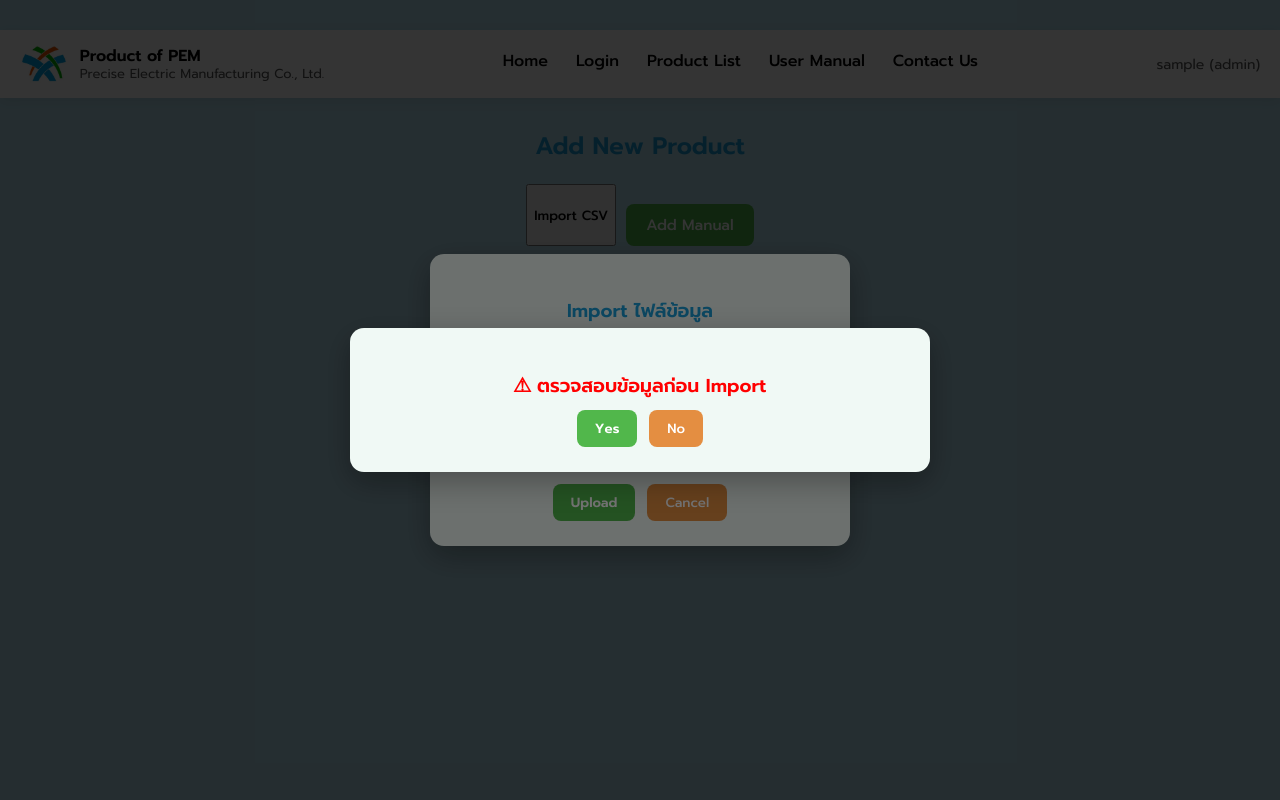
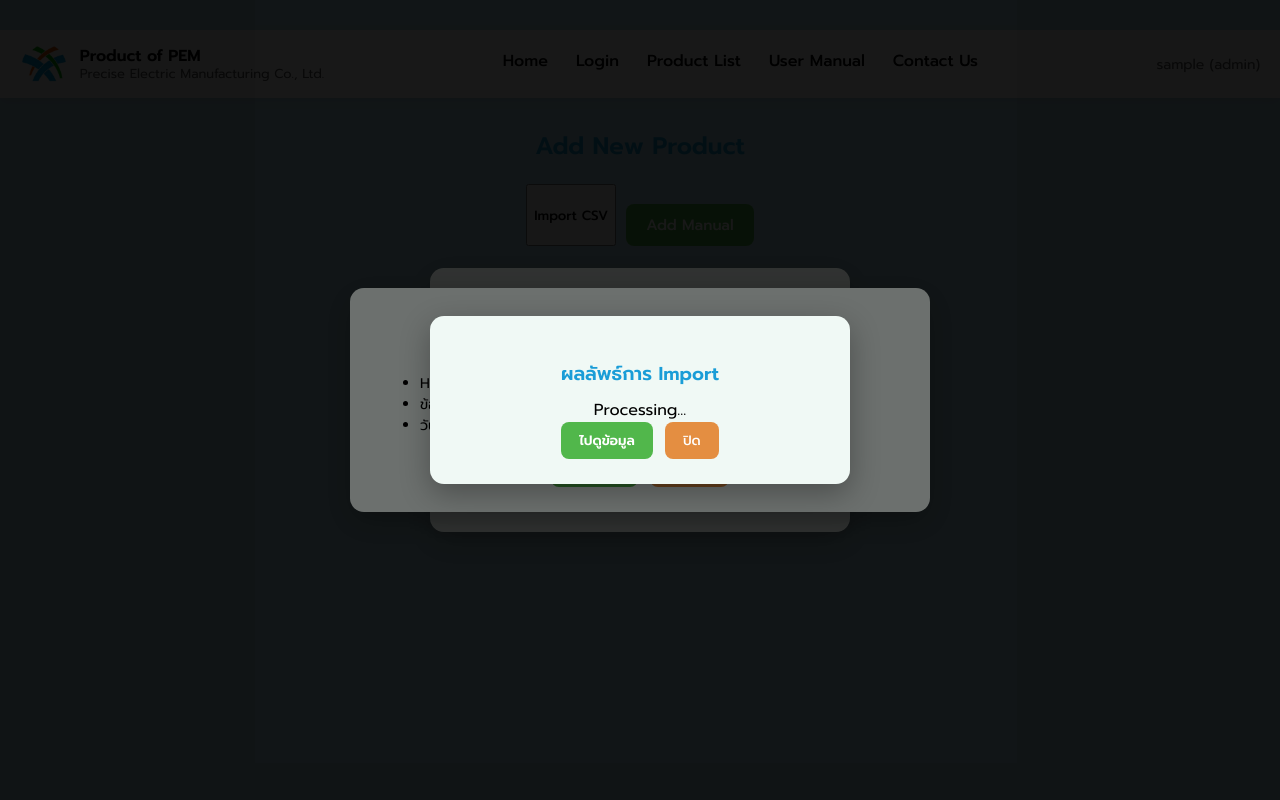
Before and after one commit to LehmonGIT/MiTProject-Precise, a Flask app: page /product/add in a window 1280 px wide. Run offline with Flask 3, Linux system fonts and the light colour scheme; the visitor is signed in with stand-in values (Sample User, id 1).

Commit message:
feat: sucessful

```diff
--- a/app.py
+++ b/app.py
@@ -48,272 +48,185 @@
         """,500
 
 
-# @app.route("/products/import-csv", methods=["POST"])
-# @login_required
-# @role_required(["editor", "admin"])
-# def import_csv():
+REQUIRED_COLS = {
+    "company","business","product","code","product_type",
+    "mit","mit_issue","mit_due",
+    "factsheet","iso","test","tis","tisi",
+    "productmodel","descrip","size","color"
+}
 
-#     print("IMPORT CSV CALLED")
-#     print("METHOD =", request.method)
-
-#     file = request.files.get("csv_file")
-
-#     if not file or file.filename == "":
-#         flash("กรุณาเลือกไฟล์","error")
-#         return redirect(url_for("add"))
-
-#     if not (file.filename.lower().endswith(".csv") or file.filename.lower().endswith(".xlsx")):
-#         flash("รอบรับไฟล์ CSV, xlsx")
-#         return redirect(url_for("add"))
-
-#     filename = file.filename.lower()
-#     print("FILENAME =", filename)
-
-#     encodings = ["utf-8-sig","tis-620","cp1252"]
-
-#     reader = None
-#     last_error = None
+MAX_FILES = 2
+MAX_TOTAL_SIZE = 10 * 1024 * 1024  # 10MB
+ALLOWED_EXT = {".csv", ".xlsx", ".xls"}
 
 
-#     for enc in encodings:
-#         try:
-#             file.stream.seek(0)
-#             reader = csv.DictReader(TextIOWrapper(file, encoding=enc))
-#             headers = reader.fieldnames
-#             print(f"CSV encoding OK: {enc}")
-#             print("CSV HEADERS:", headers)
-#             break
-#         except UnicodeDecodeError as e:
-#             last_error = e
-
-#     if reader is None:
-#         return f"""
-#         <h3>ไม่สามารถอ่านไฟล์ CSV</h3>
-#         <pre>{last_error}</pre>
-#         """, 400
-
-#     REQUIRED_COLS = {
-#         "company","business","product","code","product_type",
-#         "mit","mit_issue","mit_due",
-#         "factsheet","iso","test","tis","tisi",
-#         "productmodel","descrip","size","color"
-#         }
-
-#     if not REQUIRED_COLS.issubset(reader.fieldnames):
-#         return f"""
-#         <h3>CSV header ไม่ตรง</h3>
-#         <pre>{reader.fieldnames}</pre>
-#         """, 400
-
-#     conn = get_db()
-#     cur = conn.cursor()
-#     inserted = 0
-
-#     try:
-#         # .csv
-#         if filename.endswith(".csv") :
-#             reader = csv.DictReader(
-#                 TextIOWrapper(file, encoding= "utf-8-sig")
-#             )
-#             print("CSV HEADERS:", reader.fieldnames)
-
-#             if not REQUIRED_COLS.issubset(reader.fieldnames):
-#                 print("หัวข้อไม่ตรงกัน")
-#                 flash("CSV header ไม่ตรง", "error")
-#                 return redirect(url_for("add"))
-
-#             for i, row in enumerate(reader,start=1):
-#                 print(f"ROW {i}=", row)
-
-#             cur.execute("""
-#                 INSERT INTO products (company,business,product,code,product_type,mit,mit_issue,mit_due,
-#                     factsheet,iso,test,tis,tisi,productmodel,descrip,size,color)
-#                 VALUES (%s,%s,%s,%s,%s,%s,%s,%s,%s,%s,%s,%s,%s,%s,%s,%s,%s)
-#             """, (
-#                 row.get("company"),
-#                 row.get("business"),
-#                 row.get("product"),
-#                 row.get("code"),
-#                 row.get("product_type"),
-#                 row.get("mit"),
-#                 row.get("mit_issue") or None,
-#                 row.get("mit_due") or None,
-#                 row.get("factsheet"),
-#                 row.get("iso"),
-#                 row.get("test"),
-#                 row.get("tis"),
-#                 row.get("tisi"),
-#                 row.get("productmodel"),
-#                 row.get("descrip"),
-#                 row.get("size"),
-#                 row.get("color"),
-#             ))
-#             inserted += 1
-#         # .xlsx
-#         elif filename.endswith(".xlsx"):
-#             df = pd.read_excel(file)
-#             print("xlsx columns:",list(df.columns))
-
-#             if not REQUIRED_COLS.issubset(pd.columns):
-
-#                 flash("Excel header ไม่ตรง", "error")
-#                 return redirect(url_for("add"))
-
-#             for i,row in df.iterrows():
-#                 print(f"ROW {i+1}=", row.to_dict())
-
-#                 cur.execute("""
-#                 INSERT INTO products (company,business,product,code,product_type,mit,mit_issue,mit_due,
-#                     factsheet,iso,test,tis,tisi,productmodel,descrip,size,color)
-#                 VALUES (%s,%s,%s,%s,%s,%s,%s,%s,%s,%s,%s,%s,%s,%s,%s,%s,%s)
-#             """, tuple(row[col] if col in row else None for col in REQUIRED_COLS))
-#                 inserted +=1
-
-#         else:
-#             flash("รองรับเฉพาะ .CSV และ .xlsx ", "error")
-#             return redirect(url_for("add"))
-
-#         conn.commit()
-#         flash(f"Import ไฟล์สำเร็จ {inserted} รายการ", "success")
-#     except Exception as e:
-#         conn.rollback()
-#         print("Import error:", e)
-#         flash(f"Import ล้มเหลว : {e}", "error")
-
-#     finally:
-#         cur.close()
-#         conn.close()
-
-#     flash("แนบไฟล์สำเร็จ")
-#     return redirect(url_for("products"))
-
-
-# @app.errorhandler(500)
-# def internal_error(e):
-#     import traceback
-#     return "<pre>" + traceback.format_exc() + "</pre>", 500
-
-
-@app.route("/products/import-csv/preview", methods=["POST"])
+@app.route("/products/import/analyze", methods=["POST"])
 @login_required
 @role_required(["editor", "admin"])
-def import_csv_preview():
+def import_analyze():
 
-    file = request.files.get("csv_file")
-    if not file:
-        return {"ok": False, "error": "ไม่พบไฟล์"}, 400
+    files = request.files.getlist("files[]")
 
-    REQUIRED_COLS = {
-        "company","business","product","code","product_type",
-        "mit","mit_issue","mit_due",
-        "factsheet","iso","test","tis","tisi",
-        "productmodel","descrip","size","color"
-    }
+    # ----- validate file count -----
+    if not files or len(files) > MAX_FILES:
+        return {"ok": False, "error": "เลือกไฟล์ได้ไม่เกิน 2 ไฟล์"}, 400
 
-    rows = []
-    headers = []
+    total_size = sum(f.content_length or 0 for f in files)
+    if total_size > MAX_TOTAL_SIZE:
+        return {"ok": False, "error": "ขนาดไฟล์รวมเกิน 10MB"}, 400
 
-    try:
-        # ---- CSV ----
-        if file.filename.lower().endswith(".csv"):
-            encodings = ["utf-8-sig", "tis-620", "cp1252"]
-            for enc in encodings:
-                try:
-                    file.stream.seek(0)
-                    reader = csv.DictReader(TextIOWrapper(file.stream, encoding=enc))
-                    headers = reader.fieldnames
-                    rows = list(reader)
-                    break
-                except UnicodeDecodeError:
-                    continue
+    analyzed_data = []
+    errors = []
 
-        # ---- XLSX ----
-        elif file.filename.lower().endswith(".xlsx"):
-            df = pd.read_excel(file)
-            headers = list(df.columns)
-            rows = df.to_dict(orient="records")
+    for file in files:
+        name = file.filename.lower()
 
-        else:
-            return {"ok": False, "error": "รองรับเฉพาะ CSV / XLSX"}, 400
+        if not any(name.endswith(ext) for ext in ALLOWED_EXT):
+            errors.append(f"{file.filename} : นามสกุลไม่รองรับ")
+            continue
 
-    except Exception as e:
-        return {"ok": False, "error": str(e)}, 400
+        try:
+            # ---------- CSV ----------
+            if name.endswith(".csv"):
+                encodings = ["utf-8-sig", "tis-620", "cp1252"]
+                reader = None
 
-    if not REQUIRED_COLS.issubset(headers):
-        return {
-            "ok": False,
-            "error": "Header ไม่ตรง",
-            "headers": headers
-        }, 400
+                for enc in encodings:
+                    try:
+                        file.stream.seek(0)
+                        reader = csv.DictReader(
+                            TextIOWrapper(file.stream, encoding=enc)
+                        )
+                        break
+                    except UnicodeDecodeError:
+                        continue
 
-    # เก็บไว้รอ confirm
-    session["csv_import_rows"] = rows
+                if not reader:
+                    raise Exception("ไม่สามารถอ่าน encoding")
+
+                headers = reader.fieldnames
+                rows = list(reader)
+
+            # ---------- XLSX ----------
+            else:
+                df = pd.read_excel(file)
+                headers = list(df.columns)
+                rows = df.to_dict(orient="records")
+
+            # ---------- validate header ----------
+            if not REQUIRED_COLS.issubset(headers):
+                raise Exception(f"Header ไม่ตรง ({headers})")
+
+            analyzed_data.append({
+                "filename": file.filename,
+                "headers": headers,
+                "rows": rows,
+                "total": len(rows)
+            })
+
+        except Exception as e:
+            errors.append(f"{file.filename} : {str(e)}")
+
+    if errors:
+        return {"ok": False, "error": errors}, 400
+
+    # 👉 เก็บไว้รอ confirm
+    session["import_buffer"] = analyzed_data
 
     return {
         "ok": True,
-        "headers": headers,
-        "preview": rows[:5],
-        "total": len(rows)
+        "files": [
+            {
+                "filename": f["filename"],
+                "total": f["total"],
+                "preview": f["rows"][:5]
+            }
+            for f in analyzed_data
+        ]
     }
 
 
-@app.route("/products/import-csv/confirm", methods=["POST"])
+@app.route("/products/import/confirm", methods=["POST"])
 @login_required
 @role_required(["editor", "admin"])
-def import_csv_confirm():
+def import_confirm():
 
-    rows = session.get("csv_import_rows")
-    if not rows:
+    buffer = session.get("import_buffer")
+    if not buffer:
         return {"ok": False, "error": "ไม่มีข้อมูลให้ import"}, 400
 
     conn = get_db()
     cur = conn.cursor()
+
     success = 0
     failed = 0
+    errors = []
 
-    for row in rows:
-        try:
-            cur.execute("""
-                INSERT INTO products (
-                    company,business,product,code,product_type,
-                    mit,mit_issue,mit_due,
-                    factsheet,iso,test,tis,tisi,
-                    productmodel,descrip,size,color
-                ) VALUES (%s,%s,%s,%s,%s,%s,%s,%s,%s,%s,%s,%s,%s,%s,%s,%s,%s)
-            """, (
-                row.get("company"),
-                row.get("business"),
-                row.get("product"),
-                row.get("code"),
-                row.get("product_type"),
-                row.get("mit"),
-                row.get("mit_issue") or None,
-                row.get("mit_due") or None,
-                row.get("factsheet"),
-                row.get("iso"),
-                row.get("test"),
-                row.get("tis"),
-                row.get("tisi"),
-                row.get("productmodel"),
-                row.get("descrip"),
-                row.get("size"),
-                row.get("color"),
-            ))
-            success += 1
-        except Exception as e:
-            print("IMPORT ERROR:", e)
-            failed += 1
+    try:
+        for file in buffer:
+            for row in file["rows"]:
+                try:
+                    cur.execute("""
+                        INSERT INTO products (
+                            company,business,product,code,product_type,
+                            mit,mit_issue,mit_due,
+                            factsheet,iso,test,tis,tisi,
+                            productmodel,descrip,size,color
+                        ) VALUES (%s,%s,%s,%s,%s,%s,%s,%s,%s,%s,%s,%s,%s,%s,%s,%s,%s)
+                    """, (
+                        row.get("company"),
+                        row.get("business"),
+                        row.get("product"),
+                        row.get("code"),
+                        row.get("product_type"),
+                        row.get("mit"),
+                        row.get("mit_issue") or None,
+                        row.get("mit_due") or None,
+                        row.get("factsheet"),
+                        row.get("iso"),
+                        row.get("test"),
+                        row.get("tis"),
+                        row.get("tisi"),
+                        row.get("productmodel"),
+                        row.get("descrip"),
+                        row.get("size"),
+                        row.get("color"),
+                    ))
+                    success += 1
+                except Exception as e:
+                    failed += 1
+                    errors.append(str(e))
 
-    conn.commit()
-    cur.close()
-    conn.close()
-    session.pop("csv_import_rows", None)
+        conn.commit()
+
+    except Exception as e:
+        conn.rollback()
+        return {"ok": False, "error": str(e)}, 500
+
+    finally:
+        cur.close()
+        conn.close()
+        session.pop("import_buffer", None)
 
     return {
         "ok": True,
         "success": success,
-        "failed": failed
+        "failed": failed,
+        "errors": errors[:5]  # กัน error ยาว
     }
+
+
+
+
+
+
+
+
+
+
+
+
+
 
 
 
--- a/templates/add.html
+++ b/templates/add.html
@@ -193,43 +193,61 @@
             </button>
         </div>
 
-<div id="csvModal" class="modal-overlay">
+<!-- POPUP 1 : IMPORT -->
+<div id="importModal" class="modal-overlay">
     <div class="modal-box">
-        <h3>Import ไฟล์ข้อมูล</h3>
+        <h3>Import CSV / Excel</h3>
 
-        <p style="font-size:14px"></p>
-        <p>กรุณาเลือกไฟล์ที่มีนามสกุล <b>.csv or .xlsx</b></p>
+        <input type="file" id="importFiles" multiple accept=".csv,.xlsx,.xls">
 
-        <span style="font-size:12px;color:#f00606da">
-            ⚠ หัวข้อของตารางข้อมูลใน Excel ต้องตรงกับตารางหน้า Product ⚠
-        </span>
-        </p>
+        <div id="fileList" style="font-size:13px;margin:10px 0"></div>
 
-        <form id="csvForm">
+        <small style="color:red">
+            • เลือกได้ไม่เกิน 2 ไฟล์ <br>
+            • ขนาดรวมไม่เกิน 10MB
+        </small>
 
-        <!-- <form action="{{ url_for('import_csv') }}" method="POST" enctype="multipart/form-data"> -->
-
-            <input type="file" id="csv_file" accept=".csv,.xlsx" required>
-
-            <div class="modal-actions">
-                <button type="submit" class="btn-upload">Upload</button>
-                <button type="button" class="btn-cancel" onclick="closeCsvModal()">Cancel</button>
-            </div>
-        </form>
+        <div class="modal-actions">
+            <button class="btn-upload" onclick="goConfirm()">Upload</button>
+            <button class="btn-cancel" onclick="closeImport()">Cancel</button>
+        </div>
     </div>
 </div>
 
+<!-- POPUP 2 : CONFIRM -->
 <div id="confirmModal" class="modal-overlay">
     <div class="modal-box" style="width:520px">
-        <h3 style="color:red">⚠ ตรวจสอบข้อมูลก่อน Import</h3>
-        <div id="previewBox"></div>
+        <h3 style="color:red">⚠ Confirm Import</h3>
+
+        <ul style="text-align:left;font-size:14px">
+            <li>Header ต้องตรงตาม template</li>
+            <li>ข้อมูลต้องไม่มีช่องว่างสำคัญ</li>
+            <li>วันที่ต้องเป็น format ที่รองรับ</li>
+        </ul>
+
+        <div id="analyzeResult" style="font-size:13px"></div>
 
         <div class="modal-actions">
-            <button class="btn-upload" onclick="confirmImport()">Yes</button>
-            <button class="btn-cancel" onclick="closeConfirm()">No</button>
+            <button class="btn-upload" onclick="startImport()">Confirm</button>
+            <button class="btn-cancel" onclick="backToImport()">Cancel</button>
         </div>
     </div>
 </div>
+
+
+<!-- POPUP 3 : RESULT -->
+<div id="resultModal" class="modal-overlay">
+    <div class="modal-box">
+        <h3>ผลลัพธ์การ Import</h3>
+        <div id="resultText">Processing...</div>
+
+        <div class="modal-actions">
+            <button class="btn-upload" onclick="goProducts()">ไปดูข้อมูล</button>
+            <button class="btn-cancel" onclick="closeResult()">ปิด</button>
+        </div>
+    </div>
+</div>
+
 
 
 <script>
@@ -252,50 +270,81 @@
 </script>
 
 <script>
-    document.getElementById("csvForm").addEventListener("submit", async e => {
-        e.preventDefault()
+    let selectedFiles = []
 
-        const file = document.getElementById("csvFile").files[0]
+    function openCsvModal() {
+        document.getElementById("importModal").style.display = "flex"
+    }
+
+    function closeImport() {
+        selectedFiles = []
+        document.getElementById("importModal").style.display = "none"
+    }
+
+    document.getElementById("importFiles").addEventListener("change", e => {
+        selectedFiles = [...e.target.files]
+        const list = selectedFiles.map(f => `📄 ${f.name}`).join("<br>")
+        document.getElementById("fileList").innerHTML = list
+    })
+
+    /* ---------- Popup 1 → 2 ---------- */
+    async function goConfirm() {
+        if (selectedFiles.length === 0) {
+            alert("กรุณาเลือกไฟล์")
+            return
+        }
+
         const fd = new FormData()
-        fd.append("csv_file", file)
+        selectedFiles.forEach(f => fd.append("files[]", f))
 
-        const res = await fetch("/products/import-csv/preview", {
+        const res = await fetch("/products/import/analyze", {
             method: "POST",
             body: fd
         })
+
         const data = await res.json()
-
         if (!data.ok) {
             alert(data.error)
             return
         }
 
-        let html = `<p>พบข้อมูลทั้งหมด ${data.total} รายการ</p>`
-        html += "<table border='1' width='100%'><tr>"
-        data.headers.forEach(h => html += `<th>${h}</th>`)
-        html += "</tr>"
+        document.getElementById("analyzeResult").innerHTML =
+            data.files.map(f =>
+                `✔ ${f.filename} (${f.total} rows)`
+            ).join("<br>")
 
-        data.preview.forEach(r => {
-            html += "<tr>"
-            data.headers.forEach(h => html += `<td>${r[h] ?? ""}</td>`)
-            html += "</tr>"
-        })
-        html += "</table>"
+        document.getElementById("importModal").style.display = "none"
+        document.getElementById("confirmModal").style.display = "flex"
+    }
 
-        document.getElementById("previewBox").innerHTML = html
-        document.getElementById("confirmModal").style.display = "flex"
-    })
+    /* ---------- Popup 2 → 3 ---------- */
+    async function startImport() {
+        document.getElementById("confirmModal").style.display = "none"
+        document.getElementById("resultModal").style.display = "flex"
+        document.getElementById("resultText").innerText = "⏳ กำลังประมวลผล..."
 
-    async function confirmImport() {
-        const res = await fetch("/products/import-csv/confirm", { method: "POST" })
+        const res = await fetch("/products/import/confirm", { method: "POST" })
         const data = await res.json()
 
-        alert(`Import สำเร็จ ${data.success} | ล้มเหลว ${data.failed}`)
-        window.location.href = "/products"
+        if (data.ok) {
+            document.getElementById("resultText").innerHTML =
+                `✅ สำเร็จ ${data.success} <br> ❌ ล้มเหลว ${data.failed}`
+        } else {
+            document.getElementById("resultText").innerText = "❌ " + data.error
+        }
     }
 
-    function closeConfirm() {
+    function backToImport() {
         document.getElementById("confirmModal").style.display = "none"
+        document.getElementById("importModal").style.display = "flex"
+    }
+
+    function closeResult() {
+        document.getElementById("resultModal").style.display = "none"
+    }
+
+    function goProducts() {
+        window.location.href = "/products"
     }
 </script>
 
```
